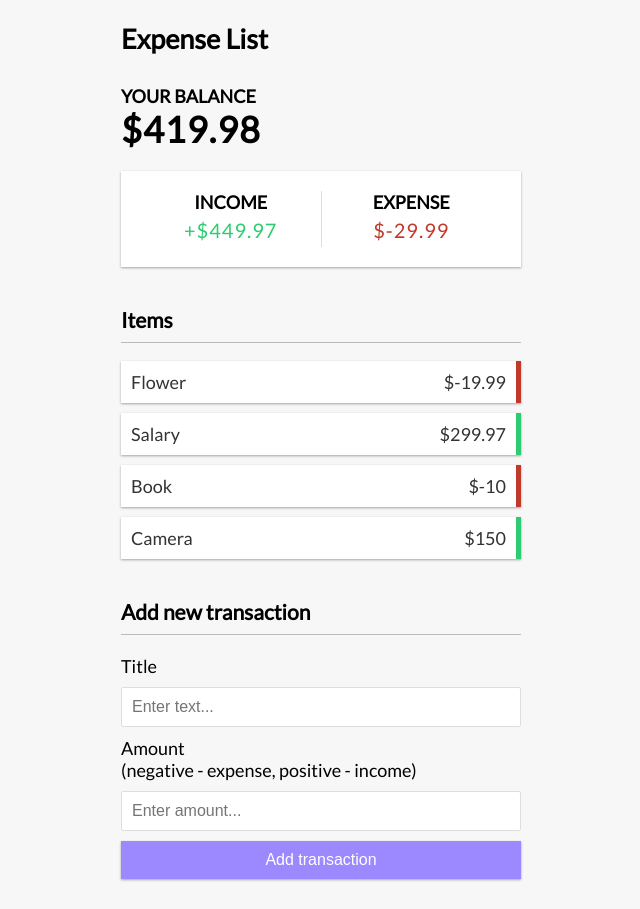
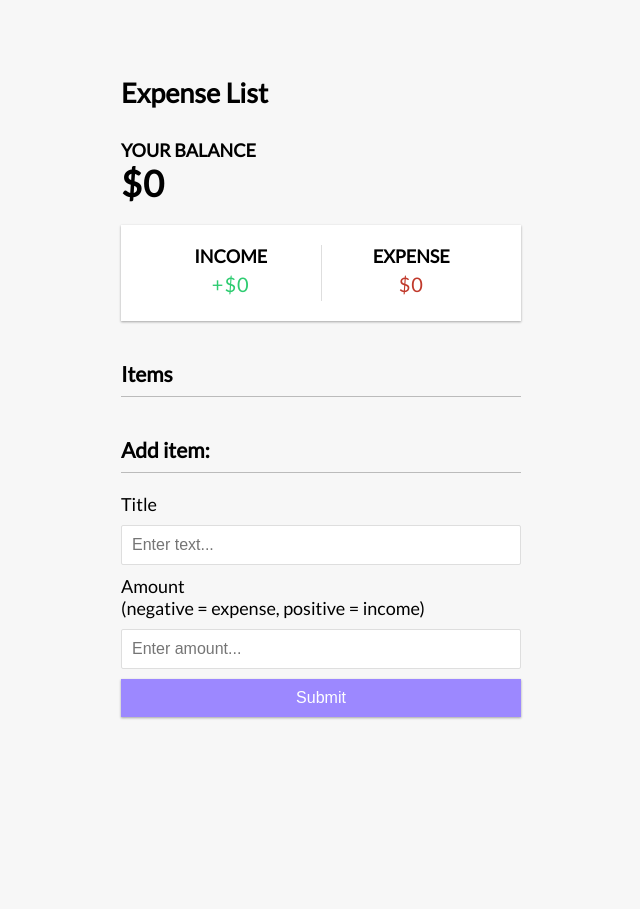
Before and after one commit to BrandonWingerAir/expenses-vue-composition-api, a Vue app: page / in a window 1280 px wide. Shown: the whole page, without its empty margins (319-959 px from the left). After the commit the page ends 800 px from the top, so only its background shows below. Built offline with nearby package versions, Linux system fonts and the light colour scheme.

Commit message:
save & load list local storage functionality

```diff
--- a/src/App.vue
+++ b/src/App.vue
@@ -17,16 +17,19 @@ import AddTransaction from './components/AddTransaction.vue';
 
 import {useToast} from 'vue-toastification';
 
-import { ref, computed } from 'vue';
+import { ref, computed, onMounted } from 'vue';
 
 const toast = useToast();
 
-const transactions = ref([
-  { id: 1, text: 'Flower', amount: -19.99 },
-  { id: 2, text: 'Salary', amount: 299.97 },
-  { id: 3, text: 'Book', amount: -10 },
-  { id: 4, text: 'Camera', amount: 150 }
-]);
+const transactions = ref([]);
+
+onMounted(() => {
+  const savedTransactions = JSON.parse(localStorage.getItem('expense_list_transactions'));
+
+  if (savedTransactions) {
+    transactions.value = savedTransactions;
+  }
+})
 
 // Total Amount
 const total = computed(() => {
@@ -55,12 +58,15 @@ const expenses = computed(() => {
   .toFixed(2);
 });
 
+// Add Item
 const handleTransactionSubmitted = (transactionData) => {
   transactions.value.push({
     id: generateUniqueId(),
     text: transactionData.text,
     amount: transactionData.amount
   });
+
+  saveListToLocalStorage();
 
   toast.success('Transaction added!');
 };
@@ -74,6 +80,13 @@ const generateUniqueId = () => {
 const handleTransactionDeleted = (id) => {
   transactions.value = transactions.value.filter((transaction) => transaction.id !== id);
 
+  saveListToLocalStorage();
+
   toast.success('Transaction deleted.');
 }
+
+// Save to local storage
+const saveListToLocalStorage = () => {
+  localStorage.setItem('expense_list_transactions', JSON.stringify(transactions.value));
+}
 </script>
--- a/src/components/AddTransaction.vue
+++ b/src/components/AddTransaction.vue
@@ -1,5 +1,5 @@
 <template>
-  <h3>Add new transaction</h3>
+  <h3>Add item:</h3>
 
   <form id="form" @submit.prevent="onSubmit">
     <div class="form-control">
@@ -9,11 +9,11 @@
     <div class="form-control">
       <label for="amount"
         >Amount <br />
-        (negative - expense, positive - income)</label
+        (negative = expense, positive = income)</label
       >
       <input type="text" v-model="amount" id="amount" placeholder="Enter amount..." />
     </div>
-    <button class="btn">Add transaction</button>
+    <button class="btn">Submit</button>
   </form>
 </template>
 
```
